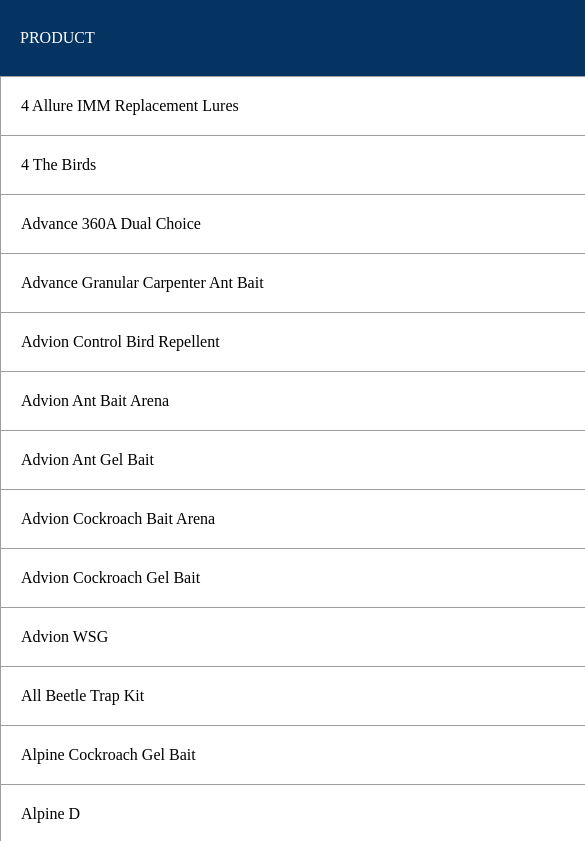
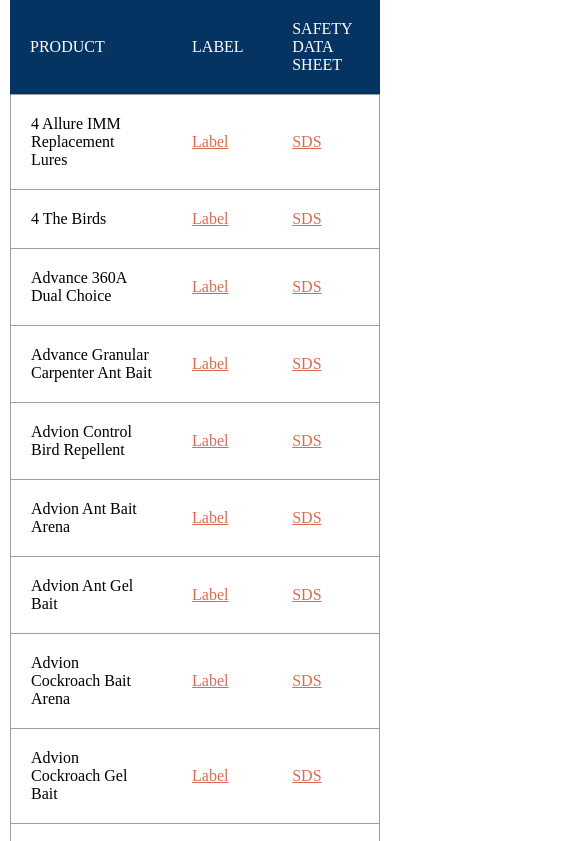
Before and after one commit to ashiqur-r-biplop/rosepestcontrol-table-weebly-, a plain HTML site: page index.html in a window 390 px wide. Shown: the top 841 px of the page, 585 px wide, since content can reach past the window. Drawn offline with Linux system fonts and the light colour scheme.

Commit message:
added some code

```diff
--- a/index.html
+++ b/index.html
@@ -10,7 +10,7 @@
 
 <body>
     <div class="table-container">
-        <table spellcheck="0" cellSpacing="0" border="0" style="width: 1000px;">
+        <table spellcheck="0" cellSpacing="0" border="0">
             <thead>
                 <tr class="table-first-row">
                     <td style="width: 600px;" tabindex="5">PRODUCT</td>
--- a/style.css
+++ b/style.css
@@ -6,6 +6,7 @@
 
 table {
     margin: auto;
+    width: 1000px;
 }
 
 .table-first-row {
@@ -21,6 +22,7 @@ tr td {
     padding: 20px;
     border-bottom: 1px solid #9e9e9e;
 }
+
 .normal-td td:first-child {
     border-left: 1px solid #9e9e9e;
 }
@@ -28,12 +30,26 @@ tr td {
 .normal-td td:last-child {
     border-right: 1px solid #9e9e9e;
 }
+
 .normal-td a {
     color: #DA6B51;
 }
-.normal-td a:active{
+
+.normal-td a:active {
     color: #DA6B51;
 }
-.normal-td a:visited{
+
+.normal-td a:visited {
     color: #DA6B51;
 }
+
+@media screen and (min-width: 0) and (max-width: 520px) {
+    .table-container {
+        padding: 0 10px;
+    }
+
+    table {
+        margin: auto;
+        width: 100%;
+    }
+}
```
